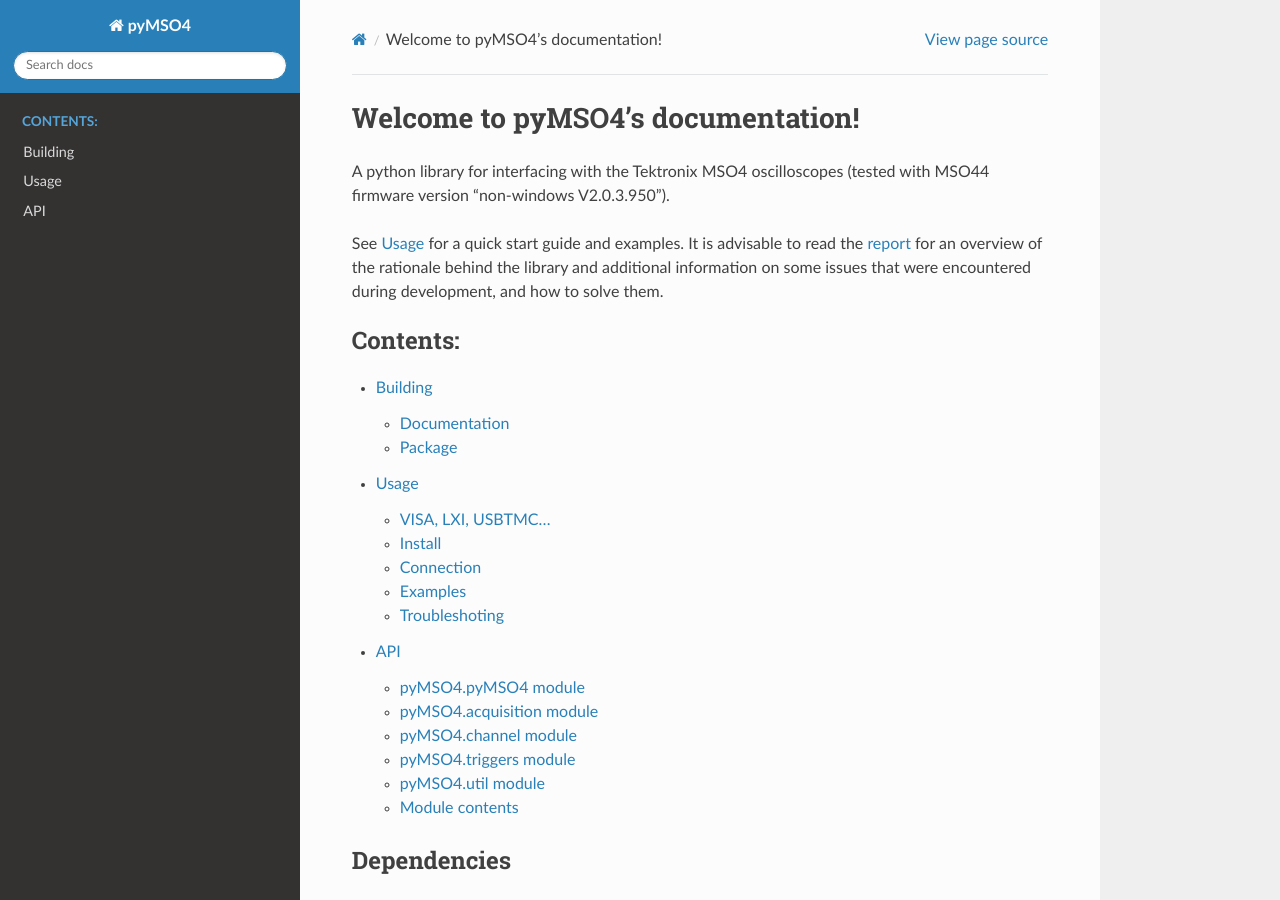
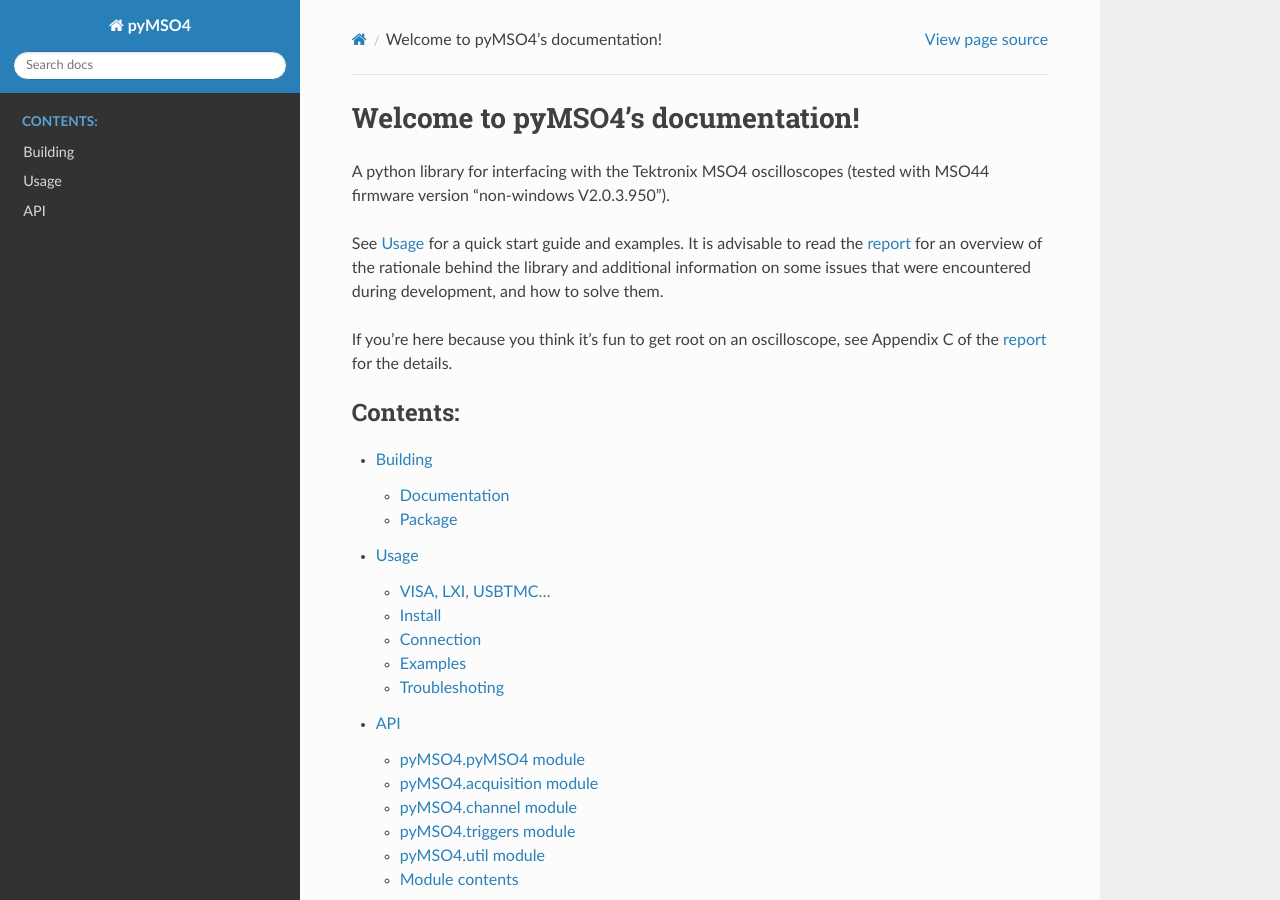
Before and after one commit to ceres-c/pyMSO4, a Sphinx documentation site: the page built from docs/index.rst, in a window 1280 px wide and 900 px high. Built offline with Sphinx 7.4.7 and the Read the Docs theme 2.0.0, drawn with Linux system fonts in a browser that asks for light colours.

Commit message:
Mention root exploit

```diff
--- a/docs/index.rst
+++ b/docs/index.rst
@@ -5,10 +5,14 @@
 with MSO44 firmware version "non-windows V2.0.3.950").
 
 See :doc:`usage` for a quick start guide and examples. It is advisable to read
-the `report
-<https://github.com/ceres-c/pyMSO4/blob/master/report/report.pdf>`_ for an
-overview of the rationale behind the library and additional information on
-some issues that were encountered during development, and how to solve them.
+the `report <https://github.com/ceres-c/pyMSO4/blob/master/report/report.pdf>`_
+for an overview of the rationale behind the library and additional information
+on some issues that were encountered during development, and how to solve them.
+
+If you're here because you think it's fun to get root on an oscilloscope, see
+Appendix C of the `report
+<https://github.com/ceres-c/pyMSO4/blob/master/report/report.pdf>`_ for the
+details.
 
 .. toctree::
    :maxdepth: 2
```
Also changed, not shown: README.md (+5 -0 lines).
